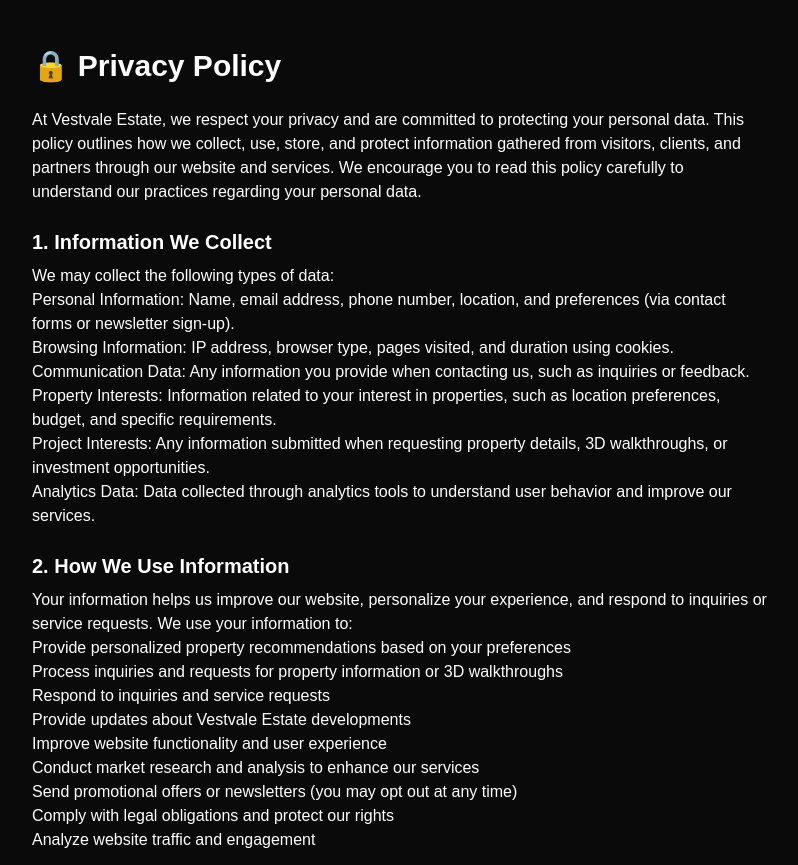
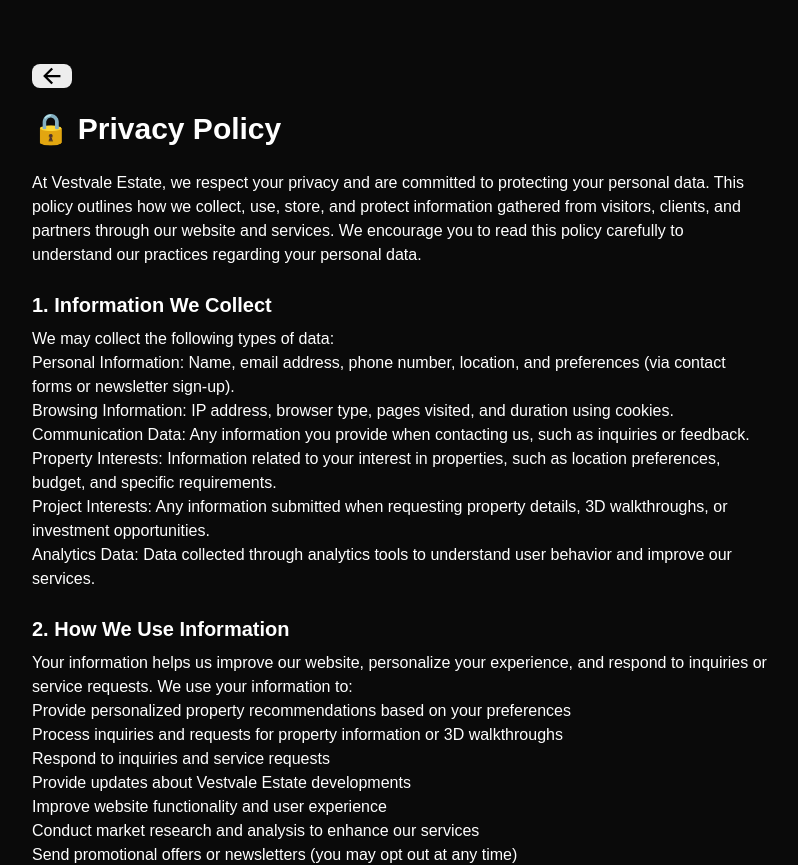
Before and after one commit to AdebestAA/vestvaleprototype-cloud, a Next.js app: page /privacy-policy in a window 1280 px wide. Shown: the top 865 px of the page, without its empty margins (240-1038 px from the left). Built offline with nearby package versions, Linux system fonts and the light colour scheme.

Commit message:
footer changes

```diff
--- a/app/privacy-policy/page.tsx
+++ b/app/privacy-policy/page.tsx
@@ -1,6 +1,18 @@
+"use client"
+import { IoArrowBackSharp } from "react-icons/io5";
+import { useRouter } from "next/navigation";
+
 export default function PrivacyPolicyPage() {
+
+const router = useRouter()
   return (
     <main className="max-w-3xl mx-auto py-12 px-4 text-white">
+      <div className="my-4">
+<button onClick={()=> router.push("/")} className="bg-[#ededed] px-2 rounded-lg cursor-pointer">
+<IoArrowBackSharp className="text-2xl text-black " />
+</button>
+      </div>
+
       <h1 className="text-3xl font-bold mb-6">🔒 Privacy Policy</h1>
 
       <p className="mb-4">
--- a/components/FooterSection.tsx
+++ b/components/FooterSection.tsx
@@ -86,7 +86,7 @@
         </div> */}
 
         {/* Flex Grouped Sections */}
-        <section className="flex lg:flex-row flex-col space-y-4 justify-between my-6">
+        <section className="flex lg:flex-row flex-col space-y-4 justify-between my-6 gap-x-4">
 
 {/* motion div */}
         {/* <motion.div
@@ -126,7 +126,7 @@
           </div>
 
           {/* Interior Decoration */}
-          <div className="flex-1 space-y-4">
+          <div className="flex-1 space-y-4 ">
             <h3 className="text-lg font-bold text-[#361B06]">Interior Decoration</h3>
             <ul className="space-y-4">
               {countryLinkTag.map((item) => (
@@ -140,13 +140,15 @@
           </div>
 
         {/* Our Office */}
-        <div className=" flex flex-col  ">
+        <div className=" flex flex-col  flex-1 ">
 
         <h3 className="text-lg font-bold text-[#361B06]">Our Offices</h3>
 
-        <div className="mt-4 space-y-4">
-          <p className="max-w-[60%]">123, Adeola Odeku street, Victoria Island. Lagos-State</p>
-          <p>12, Jabi Abuja.</p>
+      <div className=" flex ">
+        {/* info@vestvaleestate.com */}
+        <a href="mailto:info@vestvaleestate.com" className="">info@vestvaleestate.com</a>
+          {/* <p className="max-w-[60%]">123, Adeola Odeku street, Victoria Island. Lagos-State</p>
+          <p>12, Jabi Abuja.</p> */}
         </div>
 
 
```
